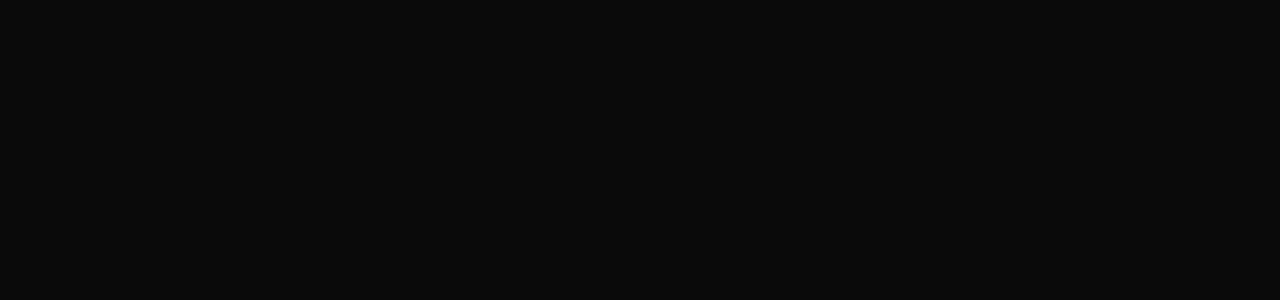
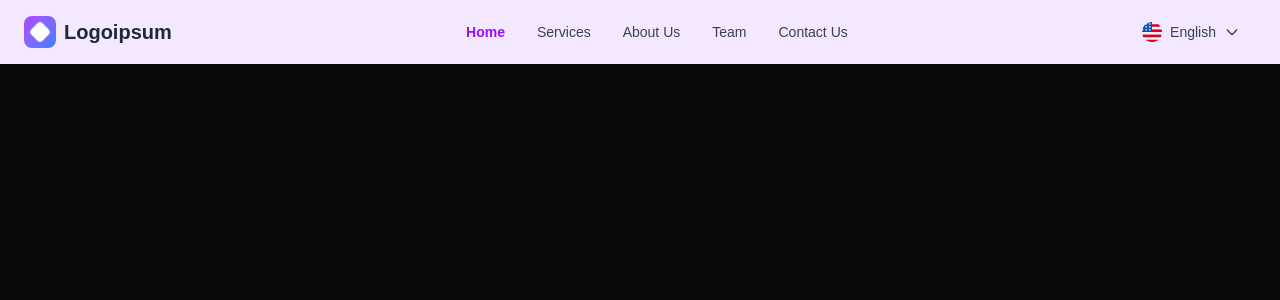
Before and after one commit to engrsakib/andre_graf-Service-Showcase-website, a Next.js app: page / in a window 1280 px wide. Shown: the top 300 px of the page. Built offline with nearby package versions, Linux system fonts and the light colour scheme.

Commit message:
language context and flag ready

```diff
--- a/src/app/layout.js
+++ b/src/app/layout.js
@@ -1,5 +1,7 @@
 import { Inter } from "next/font/google";
 import "./globals.css";
+import { LanguageProvider } from "@/context/language-context";
+import Navigation from "@/components/navigation";
 
 const inter = Inter({
   subsets: ["latin"],
@@ -14,8 +16,12 @@
 export default function RootLayout({ children }) {
   return (
     <html lang="en" data-theme="light">
+
       <body className={`${inter.variable} antialiased`}>
+        <LanguageProvider>
+        <Navigation />
         {children}
+        </LanguageProvider>
       </body>
     </html>
   );
--- a/src/components/language-selector.jsx
+++ b/src/components/language-selector.jsx
@@ -1,7 +1,9 @@
 "use client"
 
+import { useLanguage } from "@/context/language-context"
+import Image from "next/image"
 import { useState } from "react"
-import { useLanguage } from "../contexts/language-context"
+
 
 const LanguageSelector = () => {
   const [isOpen, setIsOpen] = useState(false)
@@ -10,12 +12,12 @@
   const languages = [
     {
       name: "English",
-      flag: "🇺🇸",
+      flag: "/usa.png",
       code: "en",
     },
     {
       name: "German",
-      flag: "🇩🇪",
+      flag: "/germany.png",
       code: "de",
     },
   ]
@@ -33,7 +35,12 @@
         onClick={() => setIsOpen(!isOpen)}
         className="flex items-center space-x-2 text-sm text-gray-700 hover:text-purple-600 transition-colors"
       >
-        <span className="text-lg">{selectedLanguage?.flag}</span>
+        <Image
+          src={selectedLanguage?.flag}
+          alt={`${selectedLanguage?.name} flag`}
+          width={20}
+          height={20}
+        />
         <span>{selectedLanguage?.name}</span>
         <svg
           className={`w-4 h-4 transition-transform ${isOpen ? "rotate-180" : ""}`}
@@ -53,7 +60,12 @@
               onClick={() => handleLanguageSelect(language)}
               className="w-full px-4 py-2 text-left text-sm text-gray-700 hover:bg-purple-50 hover:text-purple-600 flex items-center space-x-2 transition-colors"
             >
-              <span className="text-lg">{language.flag}</span>
+              <Image
+                src={language.flag}
+                alt={`${language.name} flag`}
+                width={20}
+                height={20}
+              />
               <span>{language.name}</span>
             </button>
           ))}
--- /dev/null
+++ b/src/components/mobile-menu.jsx
@@ -0,0 +1,76 @@
+"use client"
+
+import { useState } from "react"
+import NavLink from "./nav-link"
+import { useLanguage } from "@/context/language-context"
+
+
+const MobileMenu = () => {
+  const [isOpen, setIsOpen] = useState(false)
+  const { t } = useLanguage()
+
+  const navItems = [
+    { name: t("home"), href: "/" },
+    { name: t("services"), href: "/services" },
+    { name: t("aboutUs"), href: "/about" },
+    { name: t("team"), href: "/team" },
+    { name: t("contactUs"), href: "/contact" },
+  ]
+
+  const toggleMenu = () => {
+    setIsOpen(!isOpen)
+  }
+
+  const closeMenu = () => {
+    setIsOpen(false)
+  }
+
+  return (
+    <>
+      {/* Hamburger Button */}
+      <button
+        onClick={toggleMenu}
+        className="md:hidden flex flex-col justify-center items-center w-8 h-8 space-y-1"
+        aria-label="Toggle menu"
+      >
+        <span
+          className={`w-6 h-0.5 bg-gray-800 transition-all duration-300 ${isOpen ? "rotate-45 translate-y-1.5" : ""}`}
+        ></span>
+        <span className={`w-6 h-0.5 bg-gray-800 transition-all duration-300 ${isOpen ? "opacity-0" : ""}`}></span>
+        <span
+          className={`w-6 h-0.5 bg-gray-800 transition-all duration-300 ${isOpen ? "-rotate-45 -translate-y-1.5" : ""}`}
+        ></span>
+      </button>
+
+      {/* Mobile Menu Overlay */}
+      {isOpen && (
+        <div className="md:hidden fixed inset-0 z-50 bg-black bg-opacity-50" onClick={closeMenu}>
+          <div className="absolute top-0 right-0 w-64 h-full bg-white shadow-lg">
+            <div className="p-6">
+              <button
+                onClick={closeMenu}
+                className="absolute top-4 right-4 w-8 h-8 flex items-center justify-center"
+                aria-label="Close menu"
+              >
+                <span className="w-6 h-0.5 bg-gray-800 rotate-45 absolute"></span>
+                <span className="w-6 h-0.5 bg-gray-800 -rotate-45 absolute"></span>
+              </button>
+
+              <div className="mt-12 space-y-6">
+                {navItems.map((item, index) => (
+                  <div key={index} onClick={closeMenu}>
+                    <NavLink href={item.href} className="block text-lg py-2">
+                      {item.name}
+                    </NavLink>
+                  </div>
+                ))}
+              </div>
+            </div>
+          </div>
+        </div>
+      )}
+    </>
+  )
+}
+
+export default MobileMenu
--- a/src/components/navigation.jsx
+++ b/src/components/navigation.jsx
@@ -3,7 +3,9 @@
 import { usePathname } from "next/navigation"
 import NavLink from "./nav-link"
 import LanguageSelector from "./language-selector"
-import { useLanguage } from "../contexts/language-context"
+import MobileMenu from "./mobile-menu"
+import { useLanguage } from "@/context/language-context"
+
 
 const Navigation = () => {
   const { t } = useLanguage()
@@ -20,16 +22,16 @@
   ]
 
   return (
-    <nav className={`w-full px-6 py-4 ${isHomePage ? "bg-purple-100" : "bg-white border-b border-gray-200"}`}>
+    <nav className={`w-full px-4 md:px-6 py-4 ${isHomePage ? "bg-purple-100" : "bg-white border-b border-gray-200"}`}>
       <div className="max-w-7xl mx-auto flex items-center justify-between">
         <NavLink href="/" className="flex items-center space-x-2 hover:text-gray-800">
-          <div className="w-8 h-8 bg-gradient-to-br from-purple-500 to-blue-500 rounded-lg flex items-center justify-center">
-            <div className="w-4 h-4 bg-white rounded-sm transform rotate-45"></div>
+          <div className="w-6 h-6 md:w-8 md:h-8 bg-gradient-to-br from-purple-500 to-blue-500 rounded-lg flex items-center justify-center">
+            <div className="w-3 h-3 md:w-4 md:h-4 bg-white rounded-sm transform rotate-45"></div>
           </div>
-          <span className="text-xl font-semibold text-gray-800">Logoipsum</span>
+          <span className="text-lg md:text-xl font-semibold text-gray-800">Logoipsum</span>
         </NavLink>
 
-        <div className="flex items-center space-x-8">
+        <div className="hidden md:flex items-center space-x-8">
           {navItems.map((item, index) => (
             <NavLink key={index} href={item.href}>
               {item.name}
@@ -37,7 +39,10 @@
           ))}
         </div>
 
-        <LanguageSelector />
+        <div className="flex items-center space-x-4">
+          <LanguageSelector />
+          <MobileMenu />
+        </div>
       </div>
     </nav>
   )
```
Also changed, not shown: public/germany.png (added), public/usa.png (added).
